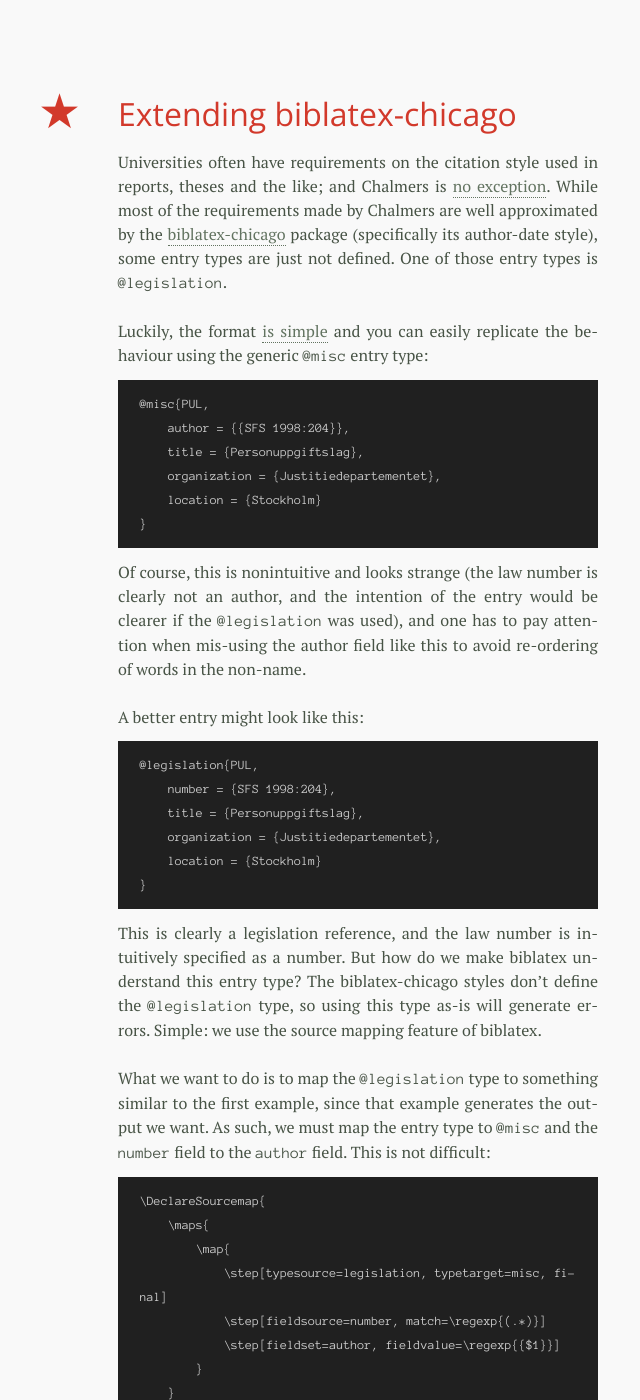
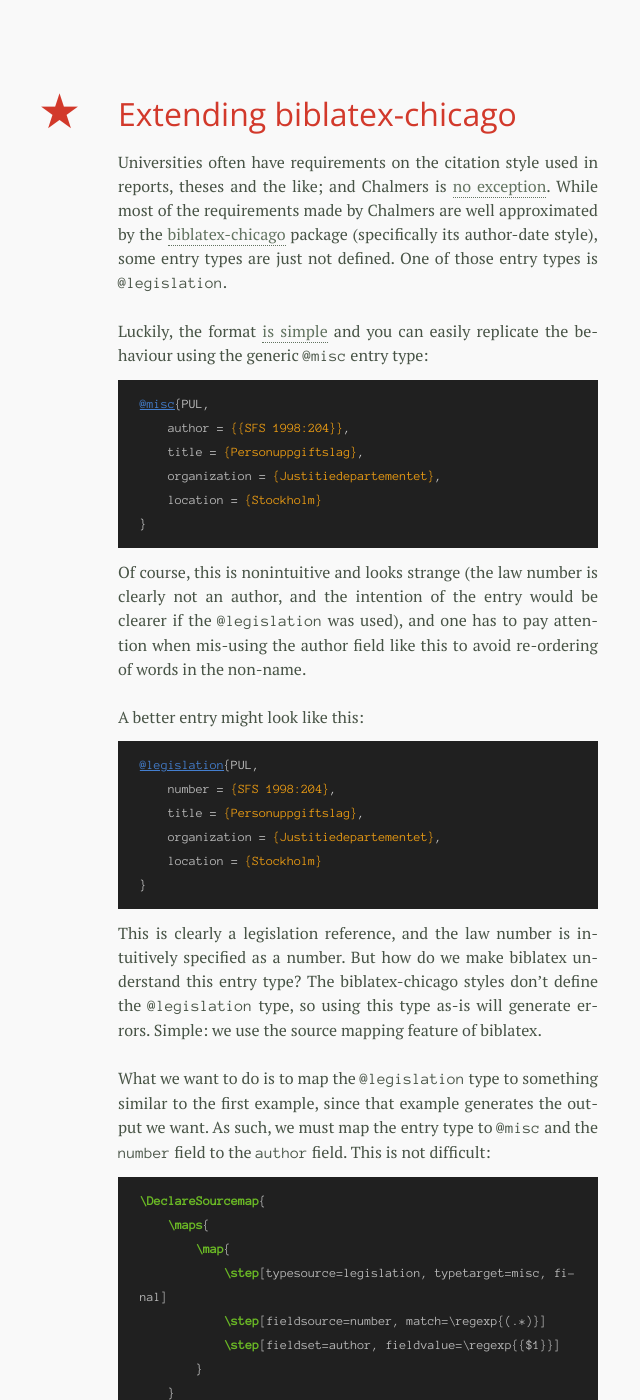
Before and after one commit to urdh/blog, a Jekyll site: the page built from _posts/2014-04-23-extending-biblatex-chicago.md, in a window 1280 px wide and 1400 px high. Shown: the whole window, without its empty margins (282-922 px from the left). Built offline with Jekyll 4.4.1, drawn with Linux system fonts in a browser that asks for light colours; nearby versions of some CDN libraries; Markdown is read by kramdown in place of the engine named in the settings.

```diff
--- a/_config.yml
+++ b/_config.yml
@@ -5,9 +5,7 @@ url: http://sigurdhsson.org
 future: false
 permalink: /:categories/:year/:month/:title
 
-markdown: rdiscount
-rdiscount extensions: [smart,filter_styles]
-
+markdown: kramdown
 highlighter: pygments
 
 gems:
--- a/_posts/2014-04-23-extending-biblatex-chicago.md
+++ b/_posts/2014-04-23-extending-biblatex-chicago.md
@@ -10,23 +10,27 @@ While most of the requirements made by Chalmers are well approximated by the [bi
 
 Luckily, the format [is simple][referensguide-lag] and you can easily replicate the behaviour using the generic `@misc` entry type:
 
-    @misc{PUL,
-        author = {{ "{{" }}SFS 1998:204}},
-        title = {Personuppgiftslag},
-        organization = {Justitiedepartementet},
-        location = {Stockholm}
-    }
+~~~ bibtex
+@misc{PUL,
+    author = {{ "{{" }}SFS 1998:204}},
+    title = {Personuppgiftslag},
+    organization = {Justitiedepartementet},
+    location = {Stockholm}
+}
+~~~
 
 Of course, this is nonintuitive and looks strange (the law number is clearly not an author, and the intention of the entry would be clearer if the `@legislation` was used), and one has to pay attention when mis-using the author field like this to avoid re-ordering of words in the non-name.
 
 A better entry might look like this:
 
-    @legislation{PUL,
-        number = {SFS 1998:204},
-        title = {Personuppgiftslag},
-        organization = {Justitiedepartementet},
-        location = {Stockholm}
-    }
+~~~ bibtex
+@legislation{PUL,
+    number = {SFS 1998:204},
+    title = {Personuppgiftslag},
+    organization = {Justitiedepartementet},
+    location = {Stockholm}
+}
+~~~
 
 This is clearly a legislation reference, and the law number is intuitively specified as a number.
 But how do we make biblatex understand this entry type?
@@ -37,15 +41,17 @@ What we want to do is to map the `@legislation` type to something similar to the
 As such, we must map the entry type to `@misc` and the `number` field to the `author` field.
 This is not difficult:
 
-    \DeclareSourcemap{
-        \maps{
-            \map{
-                \step[typesource=legislation, typetarget=misc, final]
-                \step[fieldsource=number, match=\regexp{(.*)}]
-                \step[fieldset=author, fieldvalue=\regexp{{ "{{" }}$1}}]
-            }
+~~~ latex
+\DeclareSourcemap{
+    \maps{
+        \map{
+            \step[typesource=legislation, typetarget=misc, final]
+            \step[fieldsource=number, match=\regexp{(.*)}]
+            \step[fieldset=author, fieldvalue=\regexp{{ "{{" }}$1}}]
         }
     }
+}
+~~~
 
 Here, we apply a source map with three steps to all input sources.
 The first step maps our new `@legislation` type to `@misc`.
```
